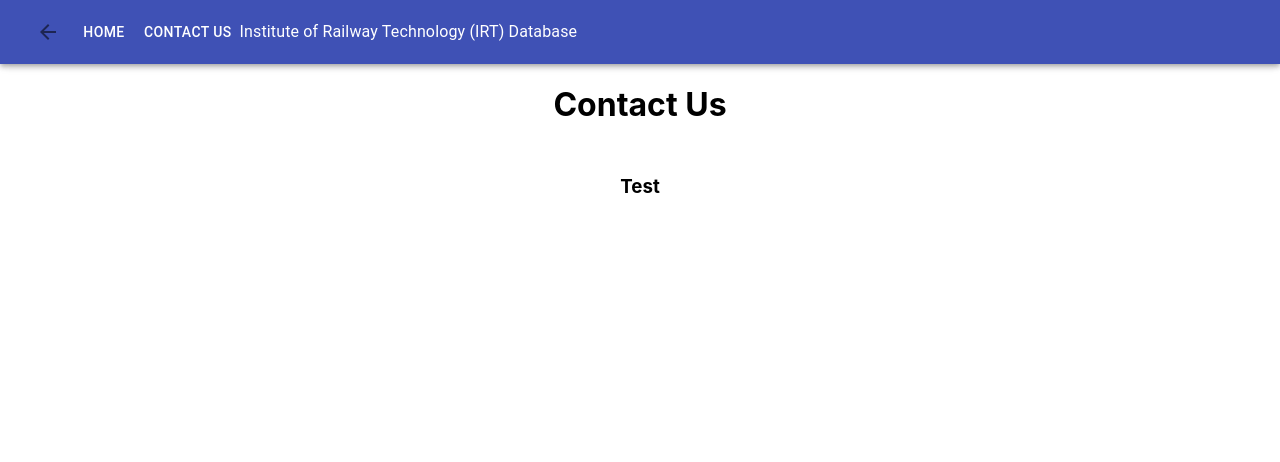
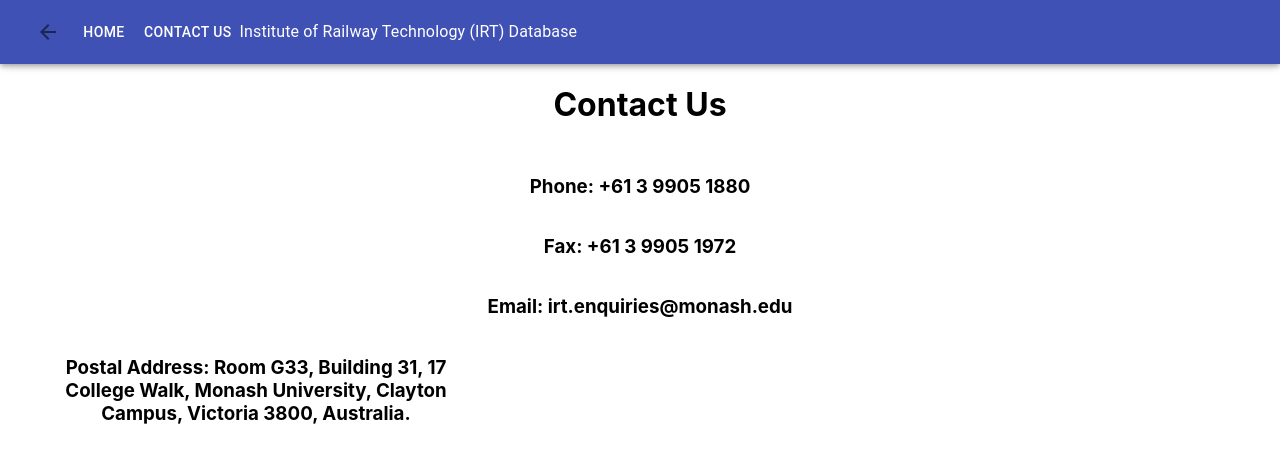
Before and after one commit to Lievaron17/Website, a React (Create React App) app in the folder client/: page /contact-us in a window 1280 px wide. Shown: the top 462 px of the page. Built offline with nearby package versions, Linux system fonts and the light colour scheme.

Commit message:
adding contact us content

```diff
--- a/client/src/components/contact_us.jsx
+++ b/client/src/components/contact_us.jsx
@@ -8,11 +8,25 @@
       <Grid item xs={12} style={{display: 'flex', justifyContent: 'center', marginBottom: '10px'}}>
         <h1>Contact Us</h1>
       </Grid>
+      <Grid item xs={12} style={{display: 'flex', justifyContent: 'center'}}>
+        <h3>Phone: +61 3 9905 1880</h3>
+      </Grid>
 
       <Grid item xs={12} style={{display: 'flex', justifyContent: 'center'}}>
-        <h3>Test</h3>
+        <h3>Fax: +61 3 9905 1972</h3>
       </Grid>
 
+      <Grid item xs={12} style={{display: 'flex', justifyContent: 'center'}}>
+        <h3>Email: irt.enquiries@monash.edu</h3>
+      </Grid>
+
+      <Grid item xs={4} style={{display: 'flex', justifyContent: 'center', textAlign: 'center', width: 50}}>
+        <h3>Postal Address:
+            Room G33, Building 31,
+            17 College Walk,
+            Monash University, Clayton Campus,
+            Victoria 3800, Australia.</h3>
+      </Grid>
     </Grid>
   );
 }
```
